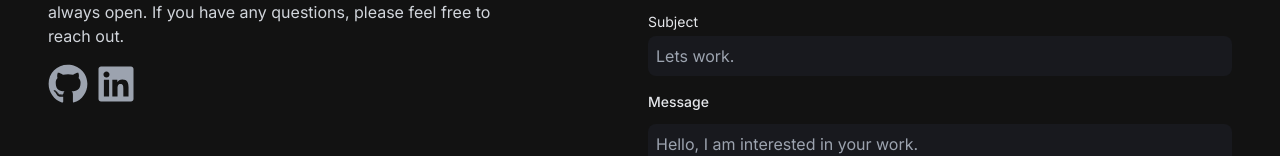
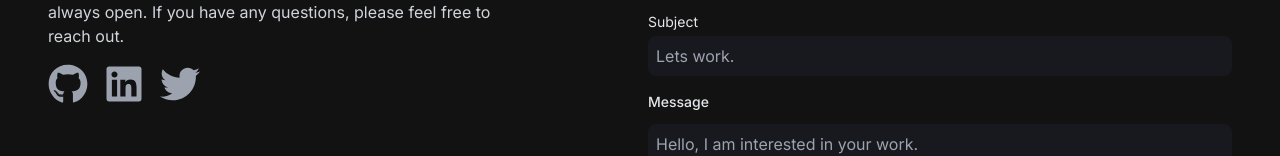
Before and after one commit to deepanshu2711/Portfolio-Nextjs, a Next.js app: page / in a window 1280 px wide. Shown: the part 2325-2481 px from the top of the page. Built offline with nearby package versions, Linux system fonts and the light colour scheme.

Commit message:
added twitter for contact me

```diff
--- a/components/EmailSection.jsx
+++ b/components/EmailSection.jsx
@@ -4,6 +4,7 @@ import Link from "next/link";
 import { useState } from "react";
 import { FaGithub } from "react-icons/fa";
 import { FaLinkedin } from "react-icons/fa";
+import { FaTwitter } from "react-icons/fa6";
 const EmailSection = () => {
     const[emailSubmitted,setemailSubmitted] = useState(false);
 
@@ -40,12 +41,15 @@ const EmailSection = () => {
                 <p className="text-gray-300 mb-4 max-w-md">
                     I am currently looking for new opportunities, my inbox is always open. If you have any questions, please feel free to reach out.
                 </p>
-                <div className="socials flex flex-row gap-2">
+                <div className="socials flex flex-row gap-4">
                     <Link href={"https://github.com/deepanshu2711"}>
                         <FaGithub className="w-10 h-10 text-gray-400 hover:text-white" />
                     </Link>
                     <Link href={"https://www.linkedin.com/in/deepanshu-saini-a6757b213/"} >
                     <FaLinkedin className="w-10 h-10 text-gray-400 hover:text-white" />
+                    </Link>
+                    <Link href={"https://twitter.com/DeepanshuS7943"} >
+                    <FaTwitter className="w-10 h-10 text-gray-400 hover:text-white" />
                     </Link>
                 </div>
             </div>
```
